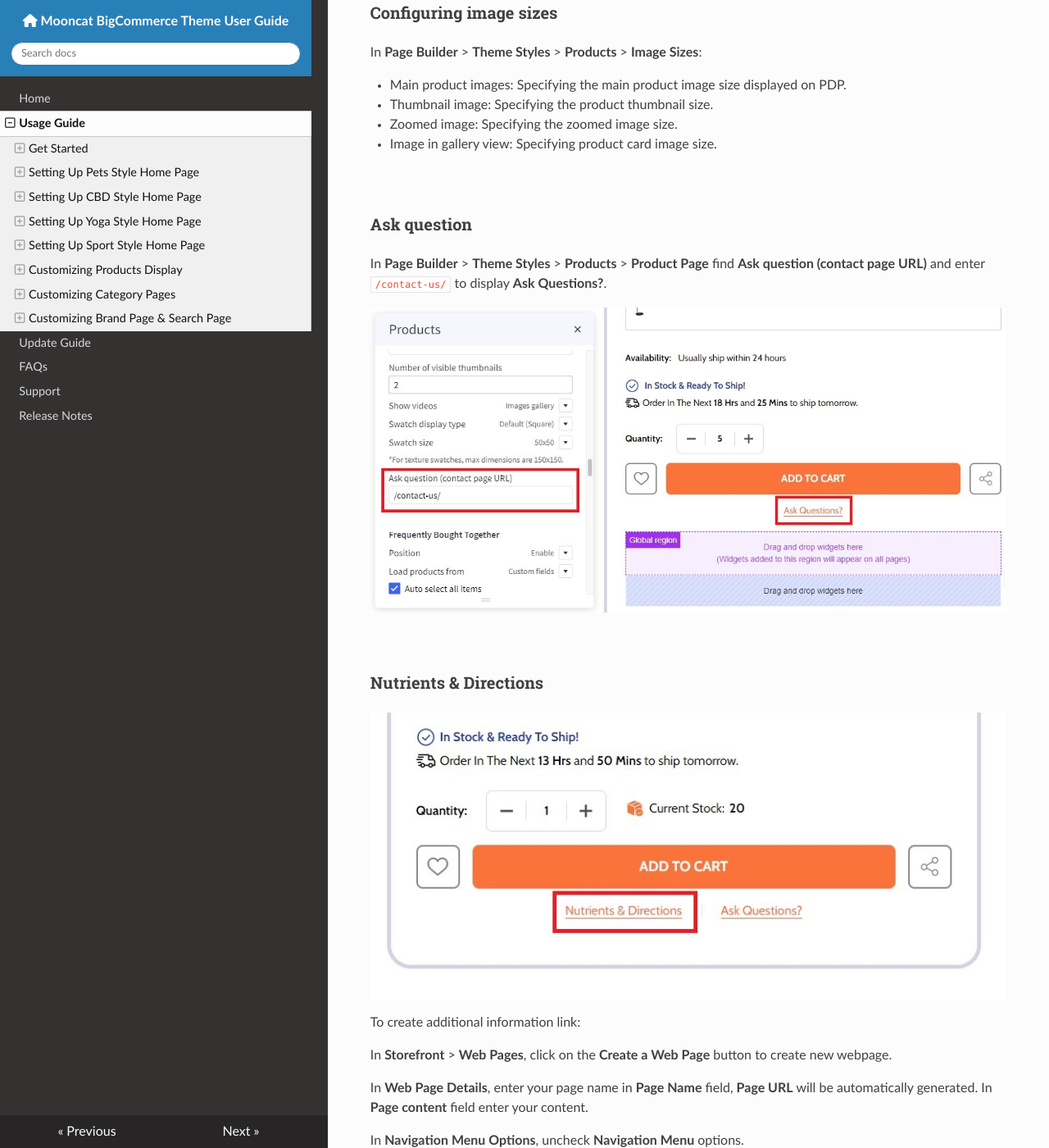
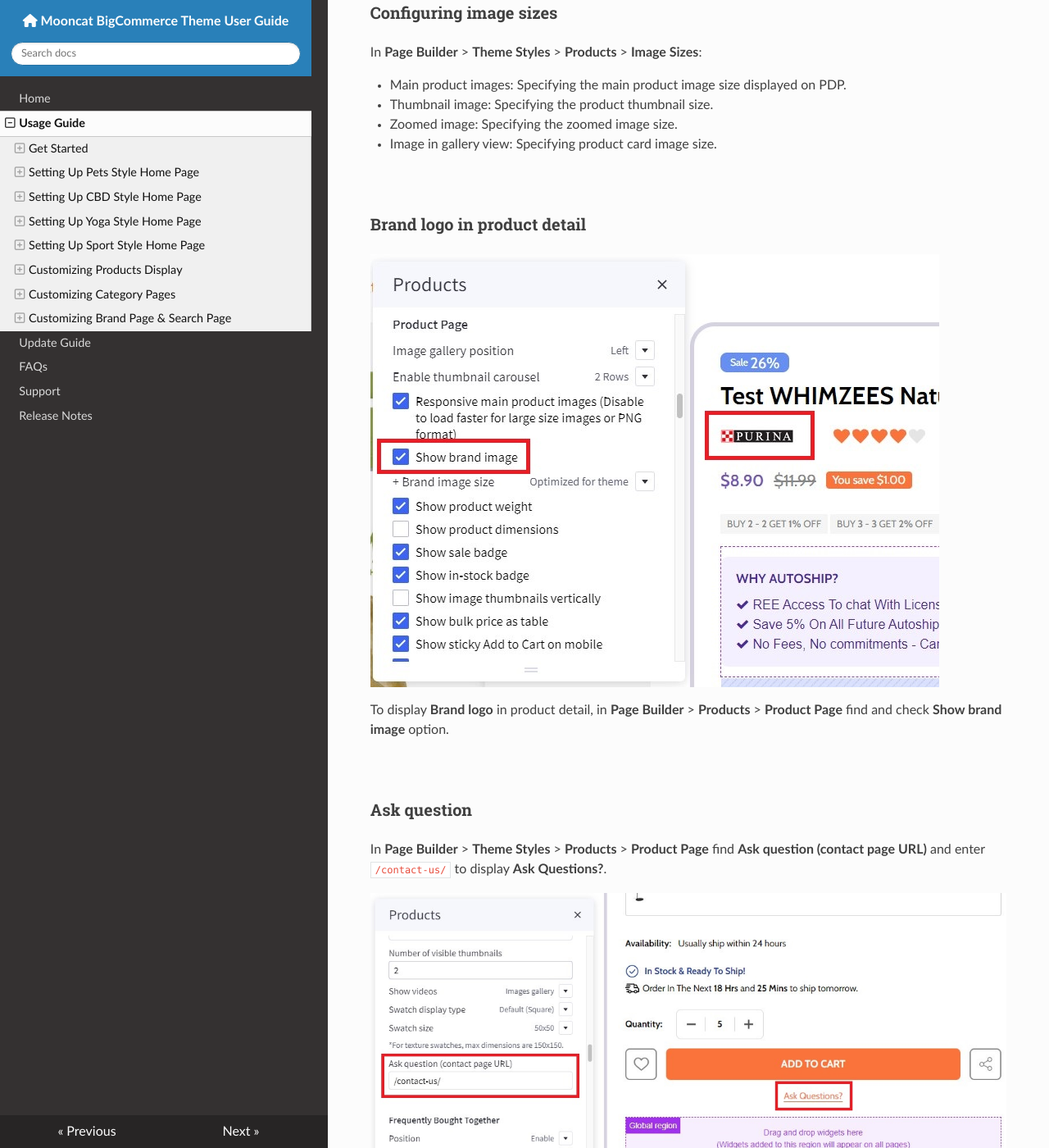
Before and after one commit to allcommerce/bc-mooncat-docs, an MkDocs documentation site: the page built from docs/usage.md, in a window 1280 px wide and 1400 px high, scrolled down 56039 px. Shown: the whole window at 82% size. Built offline with MkDocs 1.6.1, drawn with Linux system fonts in a browser that asks for light colours; nearby versions of some CDN libraries.

Commit message:
Brand logo in product detail

```diff
--- a/docs/usage.md
+++ b/docs/usage.md
@@ -987,6 +987,13 @@ In **Page Builder** > **Theme Styles** > **Products** > **Image Sizes**:
 - Image in gallery view: Specifying product card image size.
 
 
+### Brand logo in product detail
+
+![brand logo in product detail](img/brand-logo.jpg)
+
+To display **Brand logo** in product detail, in **Page Builder** > **Products** > **Product Page** find and check **Show brand image** option.
+
+
 ### Ask question
 
 In **Page Builder** > **Theme Styles** > **Products** > **Product Page** find **Ask question (contact page URL)** and enter `/contact-us/` to display **Ask Questions?**.
```
